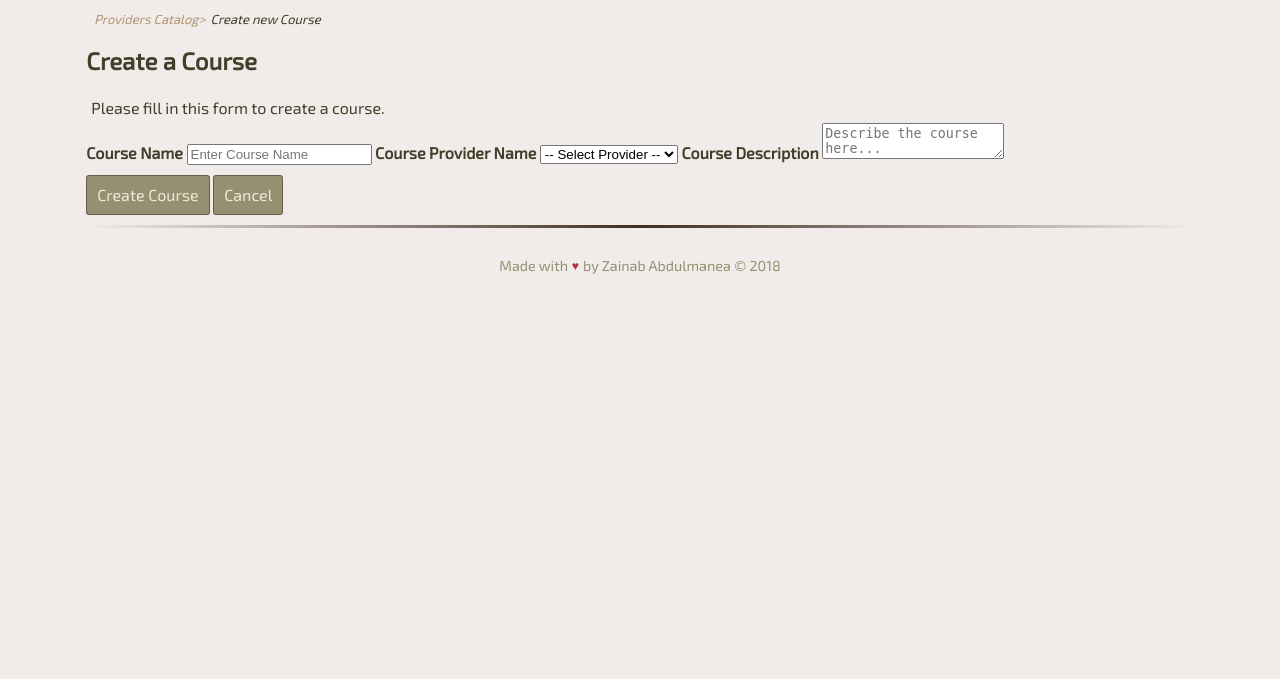
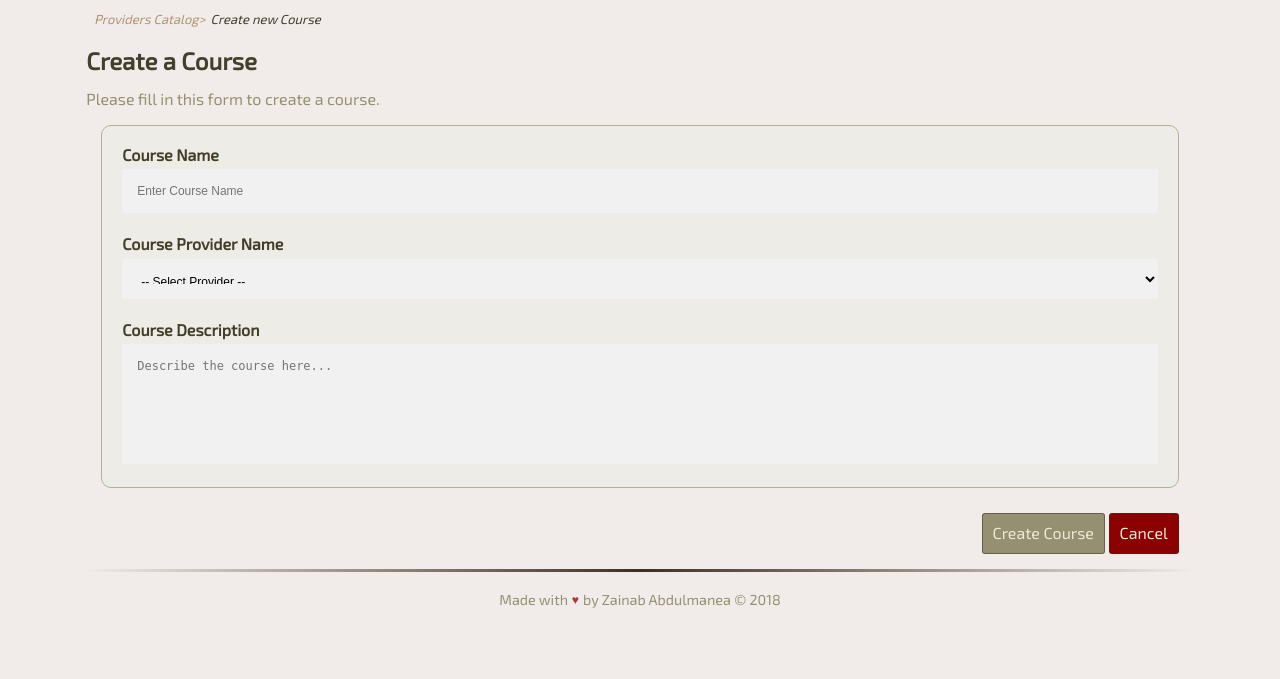
Before and after one commit to zabdulmanea/items_catalog, a Flask app: template templates/newcourse.html in a window 1280 px wide. Shown: the part 131-810 px from the top of the page. Run offline with Flask 2, Linux system fonts and the light colour scheme; the template is opened without the code that fills it, so the values that code supplies are empty.

Commit message:
Style templates pages

```diff
--- a/static/css/style.css
+++ b/static/css/style.css
@@ -15,8 +15,8 @@ body {
     color: #433f2b;
     line-height: 1.15;
     background-color: #f1ece9;
+}
 
-}
 html, body, .container {
     height: 100%;
 }
@@ -236,13 +236,115 @@ a:hover, a:active {
     margin-top: 8px;
 }
 
+/***  provider/course page style
+--------------------------------------------------------------------------- ***/
+
+.provider-information, .course-information {
+    margin-top: 30px;
+    text-align: center;
+}
+
+.provider-description, .course-description {
+    color: #75715c;
+    border: 1px solid #bebba8;
+    border-radius: 10px;
+    padding: 20px;
+    margin: 15px;
+    background-color: #ebe2d1;
+}
+
+/***  course page style
+--------------------------------------------------------------------------- ***/
+
+.course-information .subject-header, .course-information h4 {
+    margin-bottom: 0px;
+    margin-top: 10px;
+}
+
+.course-information h4 {
+    color: #af9571;
+}
+
+.course-description {
+    margin-left: 0px;
+    margin-bottom: 0px;
+}
+
+.delete, .cancel {
+    background-color: darkred;
+}
+
+/***  create course page style
+--------------------------------------------------------------------------- ***/
+
+.form-container {
+    border: 1px solid #b4b097;
+    border-radius: 10px;
+    padding: 20px;
+    margin: 15px;
+    background-color: #eeece7;
+}
+
+form h2 {
+    margin-bottom: 5px;
+}
+
+form p {
+    color: #959072;
+}
+
+input[type=text], select {
+    margin: 5px 0 22px 0;
+}
+
+select {
+    height: 40px;
+}
+
+textarea {
+    resize: none;
+    margin-top: 5px;
+    height: 10em;
+}
+
+input[type=text], select, textarea {
+    width: 100%;
+    padding: 15px;
+    border: none;
+    background: #f1f1f1;
+    font-size: 12px;
+}
+
+input[type=text]:focus, textarea:focus, select:focus {
+    background-color: #ffffff;
+    outline: none;
+}
+
+.create-buttons {
+    margin: 15px;
+    text-align: right;
+}
+
+
+.confirm-deletion{
+    color: darkred;
+}
+
 /***  footer style
 --------------------------------------------------------------------------- ***/
+
+footer {
+    position: absolute;
+    bottom: 0;
+    width: 100%;
+}
 
 footer p {
     color: #959072;
     text-align: center;
     font-size: 0.9em;
+    margin:0px;
+    margin-bottom:10px;
 }
 
 .heart {
@@ -266,6 +368,7 @@ footer p {
         transform: scale(1);
     }
 }
+
 
 /***  Viewport - at most 600px (1 project per row)
 --------------------------------------------------------------------------- ***/
@@ -349,20 +452,3 @@ footer p {
         width: 49%;
     }
 }
-
-/***  CSS Validator
---------------------------------------------------------------------------- ***/
-
-p, footer {
-    padding: 5px;
-    margin: 0px;
-}
-
-footer {
-    position: absolute;
-    right: 0;
-    bottom: 0;
-    left: 0;
-    text-align: center;
-
-}
```
